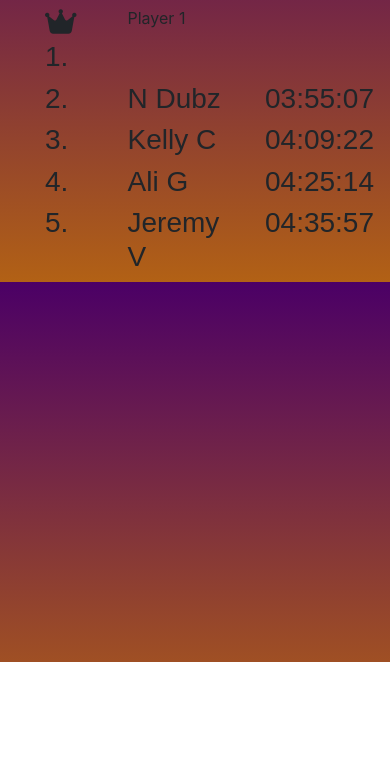
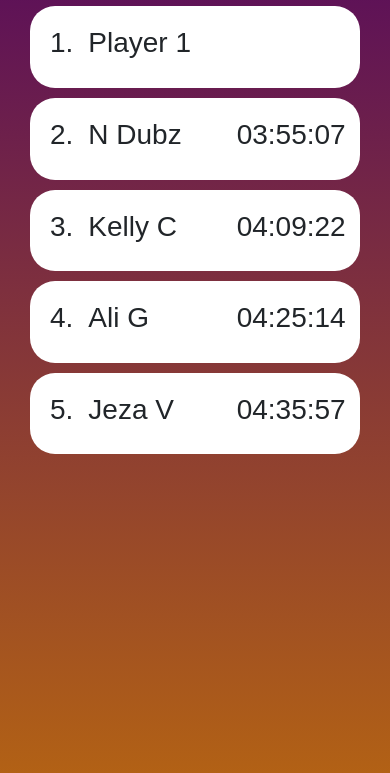
Before and after one commit to sdthomas91/brain-trainer, a website: page leaderboard.html in a window 390 px wide. Shown: the part 182-955 px from the top of the page. Before the commit the page ends 844 px from the top, so only its background shows below. Drawn offline with nearby package versions, Linux system fonts and the light colour scheme; a web font is replaced by a local one.

Commit message:
added content and styling to leaderboard so it was nice and responsive

```diff
--- a/assets/css/style.css
+++ b/assets/css/style.css
@@ -349,6 +349,36 @@
 
 /* --/level content */
 
+/* ------Leaderboard------ */
+.player-rank {
+    text-align: center;
+}
+
+.player-rank i {
+    color: #f1a906;
+    font-size: 2.2rem;
+    margin-right: 7px;
+}
+
+#player-1,
+#new-high-score {
+    margin-bottom: 0;
+    margin-top: 5px;
+}
+
+.player-container {
+    background: white;
+    padding: 20px;
+    margin: 0px 50px 20px 50px;
+    border-radius: 25px;
+}
+
+.leaderboard-container {
+    height: 100vh;
+}
+
+/* -----/Leaderboard----- */
+
 /* ------Media Queries------ */
 
 /* ------------------ Medium Screens */
@@ -382,7 +412,21 @@
 @media screen and (max-width: 768px) {}
 
 /* ------------------ XS Screens */
-@media screen and (max-width: 576px) {}
+@media screen and (max-width: 576px) {
+    .player-container {
+        padding: 20px 5px;
+        margin: 0px 0px 10px 0px;
+        border-radius: 25px;
+    }
+
+    .player-name {
+        padding: 0;
+    }
+
+    #player-1 {
+        margin: 0;
+    }
+}
 
 /* ------------------ XXS Screens */
 @media screen and (max-width: 417px) {}
--- a/leaderboard.html
+++ b/leaderboard.html
@@ -61,7 +61,7 @@
         >
           <ul class="navbar-nav mt-1 mt-lg-0 leader-list">
             <li class="nav-item nav-icon-text list-icon">
-              <a class="nav-link" href="#"
+              <a class="nav-link" href="leaderboard.html"
                 ><i
                   class="d-inline d-lg-block fa-solid fa-trophy nav-icon shadow-text"
                 ></i
@@ -274,53 +274,55 @@
       <!-- Board -->
       <div class="container">
         <div class="row player-container">
-          <div class="player-rank col-3">
-            <h3><i class="fa-solid fa-crown"></i>1.</h3>
+          <div class="player-rank col-2 col-md-3">
+            <h3><i class="fa-solid fa-crown d-none d-md-inline"></i>1.</h3>
           </div>
-          <div class="player-name col-5">Player 1</div>
-          <div id="new-high-score" class="player-time col-4"></div>
+          <div class="player-name col-5 col-md-4">
+            <h3 id="player-1">Player 1</h3>
+          </div>
+          <div id="new-high-score" class="player-time col-5"></div>
         </div>
         <div class="row player-container">
-          <div class="player-rank col-3">
+          <div class="player-rank col-2 col-md-3">
             <h3>2.</h3>
           </div>
-          <div class="player-name col-5">
+          <div class="player-name col-5 col-md-4">
             <h3>N Dubz</h3>
           </div>
-          <div class="player-time col-4">
+          <div class="player-time col-5">
             <h3>03:55:07</h3>
           </div>
         </div>
         <div class="row player-container">
-          <div class="player-rank col-3">
+          <div class="player-rank col-2 col-md-3">
             <h3>3.</h3>
           </div>
-          <div class="player-name col-5">
+          <div class="player-name col-5 col-md-4">
             <h3>Kelly C</h3>
           </div>
-          <div class="player-time col-4">
+          <div class="player-time col-5">
             <h3>04:09:22</h3>
           </div>
         </div>
         <div class="row player-container">
-          <div class="player-rank col-3">
+          <div class="player-rank col-2 col-md-3">
             <h3>4.</h3>
           </div>
-          <div class="player-name col-5">
+          <div class="player-name col-5 col-md-4">
             <h3>Ali G</h3>
           </div>
-          <div class="player-time col-4">
+          <div class="player-time col-5">
             <h3>04:25:14</h3>
           </div>
         </div>
         <div class="row player-container">
-          <div class="player-rank col-3">
+          <div class="player-rank col-2 col-md-3">
             <h3>5.</h3>
           </div>
-          <div class="player-name col-5">
-            <h3>Jeremy V</h3>
+          <div class="player-name col-5 col-md-4">
+            <h3>Jeza V</h3>
           </div>
-          <div class="player-time col-4">
+          <div class="player-time col-5">
             <h3>04:35:57</h3>
           </div>
         </div>
```
